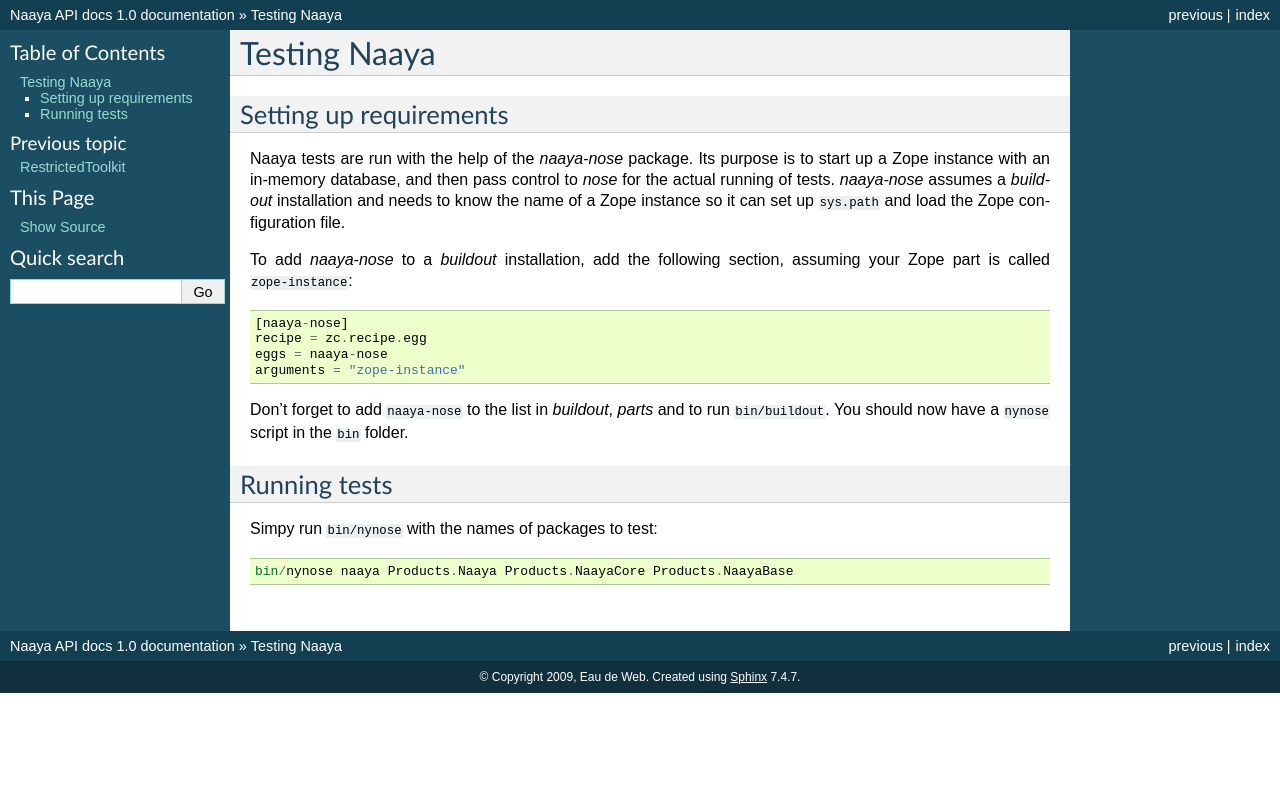
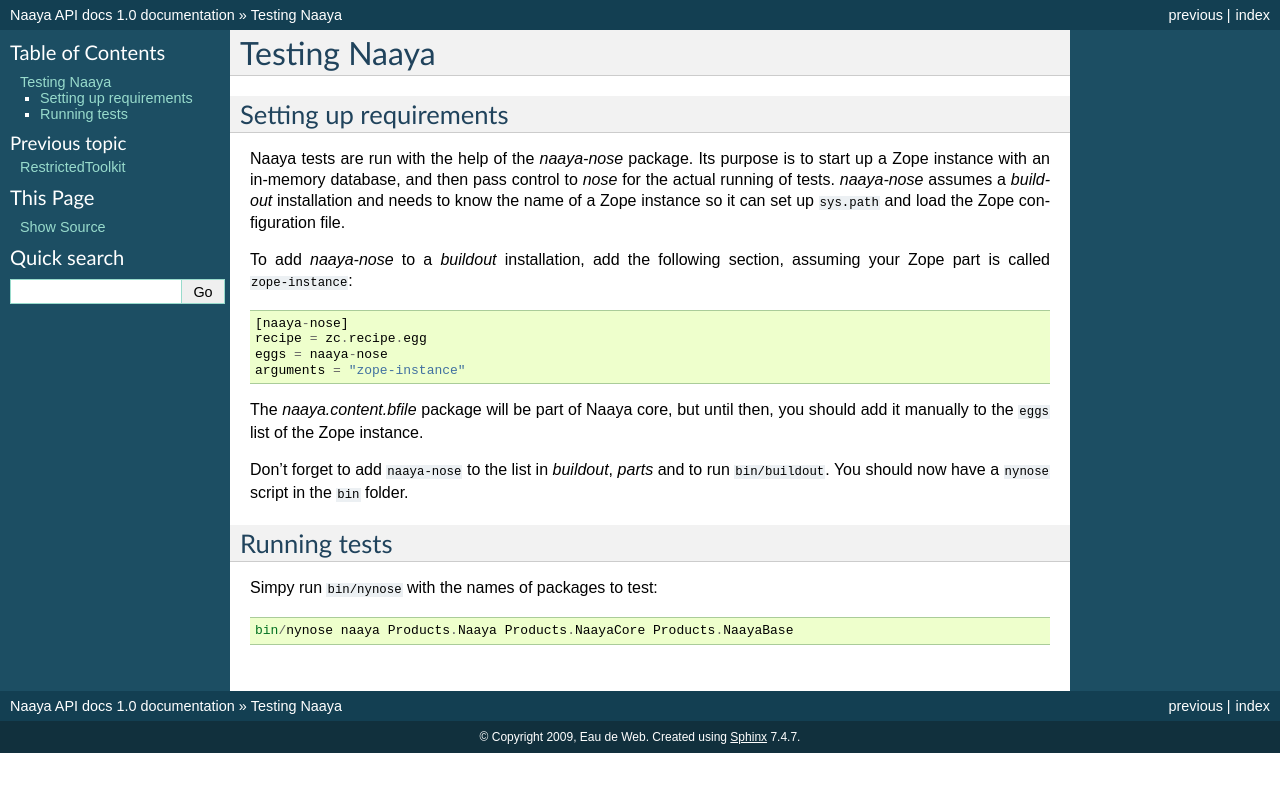
Before and after one commit to mihneasim/Naaya, a Sphinx documentation site: the page built from docs/sphinx/testing.rst, in a window 1280 px wide. Shown: the top 792 px of the page. Built offline with Sphinx 7.4.7, drawn with Linux system fonts in a browser that asks for light colours.

Commit message:
add note about bfile content type
git-svn-id: https://svn.eionet.europa.eu/repositories/Naaya/trunk/eggs/Naaya@15128 a0171fae-0946-0410-966d-b1775066cd26

```diff
--- a/docs/sphinx/testing.rst
+++ b/docs/sphinx/testing.rst
@@ -17,6 +17,9 @@
     eggs = naaya-nose
     arguments = "zope-instance"
 
+The `naaya.content.bfile` package will be part of Naaya core, but until then,
+you should add it manually to the ``eggs`` list of the Zope instance.
+
 Don't forget to add ``naaya-nose`` to the list in `buildout`, `parts` and to
 run ``bin/buildout``. You should now have a ``nynose`` script in the ``bin``
 folder.
```
